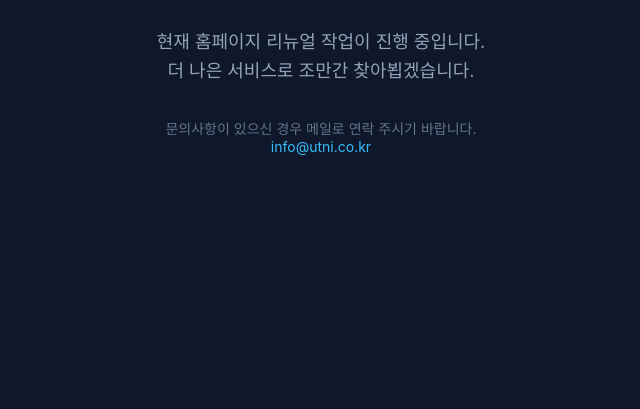
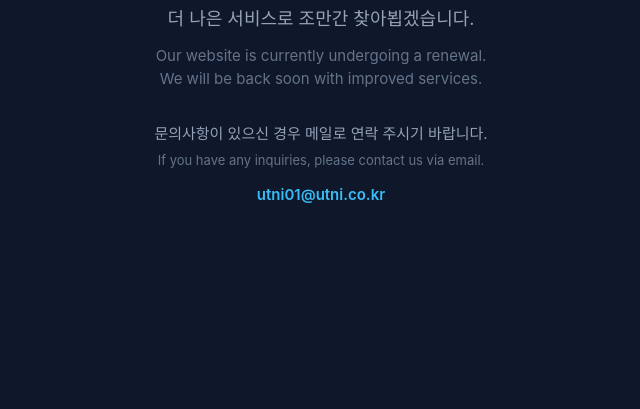
Before and after one commit to utni01/UTNI, a plain HTML site: page index.html in a window 1280 px wide. Shown: the part 391-800 px from the top of the page, without its empty margins (319-959 px from the left). Drawn offline with Linux system fonts and the light colour scheme.

Commit message:
Update index.html

```diff
--- a/index.html
+++ b/index.html
@@ -22,7 +22,7 @@
             padding: 20px;
         }
         .container {
-            max-width: 600px;
+            max-width: 650px;
             animation: fadeIn 1s ease-in-out;
         }
         .badge {
@@ -48,6 +48,12 @@
             font-size: 18px;
             color: #94a3b8;
             line-height: 1.6;
+            margin-bottom: 12px;
+        }
+        .eng-text {
+            font-size: 15px;
+            color: #64748b;
+            line-height: 1.5;
             margin-bottom: 32px;
         }
         .divider {
@@ -58,12 +64,20 @@
             border-radius: 2px;
         }
         .contact-info {
-            font-size: 14px;
+            font-size: 15px;
+            color: #94a3b8;
+            line-height: 1.6;
+        }
+        .contact-info-eng {
+            font-size: 13px;
             color: #64748b;
+            margin-top: 4px;
+            margin-bottom: 12px;
         }
         .contact-info a {
             color: #38bdf8;
             text-decoration: none;
+            font-weight: 600;
         }
         .contact-info a:hover {
             text-decoration: underline;
@@ -75,6 +89,7 @@
         @media (max-width: 480px) {
             h1 { font-size: 36px; }
             p { font-size: 16px; }
+            .eng-text { font-size: 14px; }
         }
     </style>
 </head>
@@ -83,10 +98,14 @@
         <div class="badge">WEBSITE UNDER CONSTRUCTION</div>
         <h1>BACK SOON</h1>
         <div class="divider"></div>
+
         <p>현재 홈페이지 리뉴얼 작업이 진행 중입니다.<br>더 나은 서비스로 조만간 찾아뵙겠습니다.</p>
+        <p class="eng-text">Our website is currently undergoing a renewal.<br>We will be back soon with improved services.</p>
+
         <div class="contact-info">
             문의사항이 있으신 경우 메일로 연락 주시기 바랍니다.<br>
-            <a href="mailto:info@utni.co.kr">info@utni.co.kr</a>
+            <div class="contact-info-eng">If you have any inquiries, please contact us via email.</div>
+            <a href="mailto:utni01@utni.co.kr">utni01@utni.co.kr</a>
         </div>
     </div>
 </body>
```
